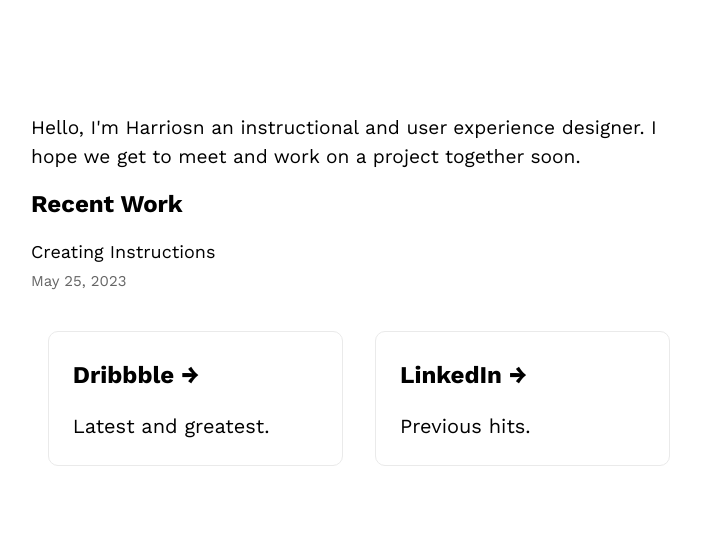
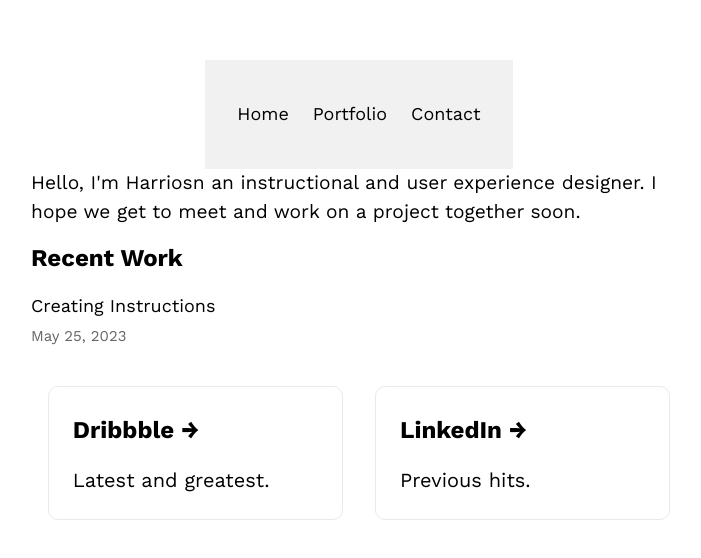
Before and after one commit to hgiven/subday, a Next.js app: page / in a window 1280 px wide. Shown: the part 102-660 px from the top of the page, without its empty margins (281-982 px from the left). Built offline with nearby package versions, Linux system fonts and the light colour scheme.

Commit message:
un hid navbar in layout.js

```diff
--- a/components/layout.js
+++ b/components/layout.js
@@ -3,7 +3,7 @@ import Image from 'next/image';
 import styles from './layout.module.css';
 import utilStyles from '../styles/utils.module.css';
 import Link from 'next/link';
-// import Navbar from '../components/Navbar';
+import Navbar from '../components/Navbar';
 
 const name= null
 export const siteTitle = 'itsagiven';
@@ -12,7 +12,7 @@ export default function Layout({ children, home }) {
     return (
 
       <div className={styles.container}>
-        {/* < Navbar/> */}
+        < Navbar/>
         <header className={styles.header}>
           {/* {home ? (
             <>
```
